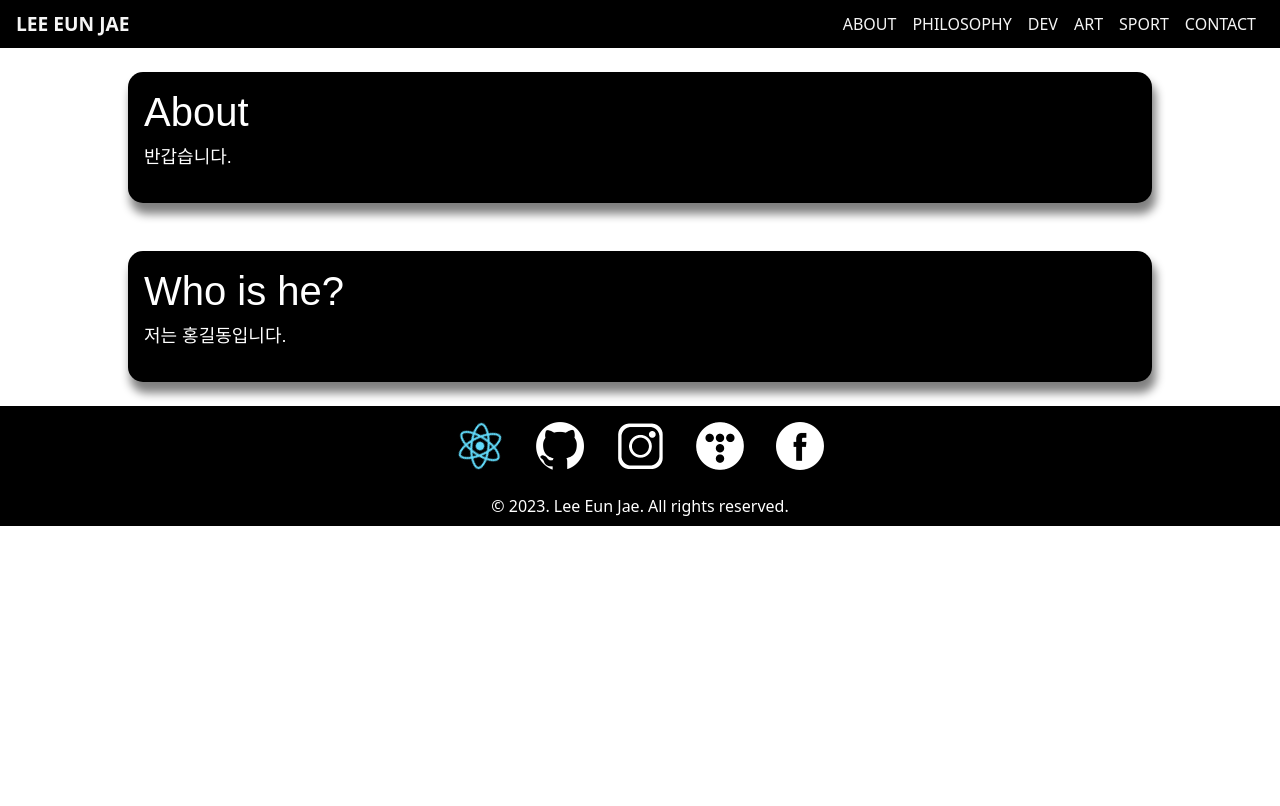
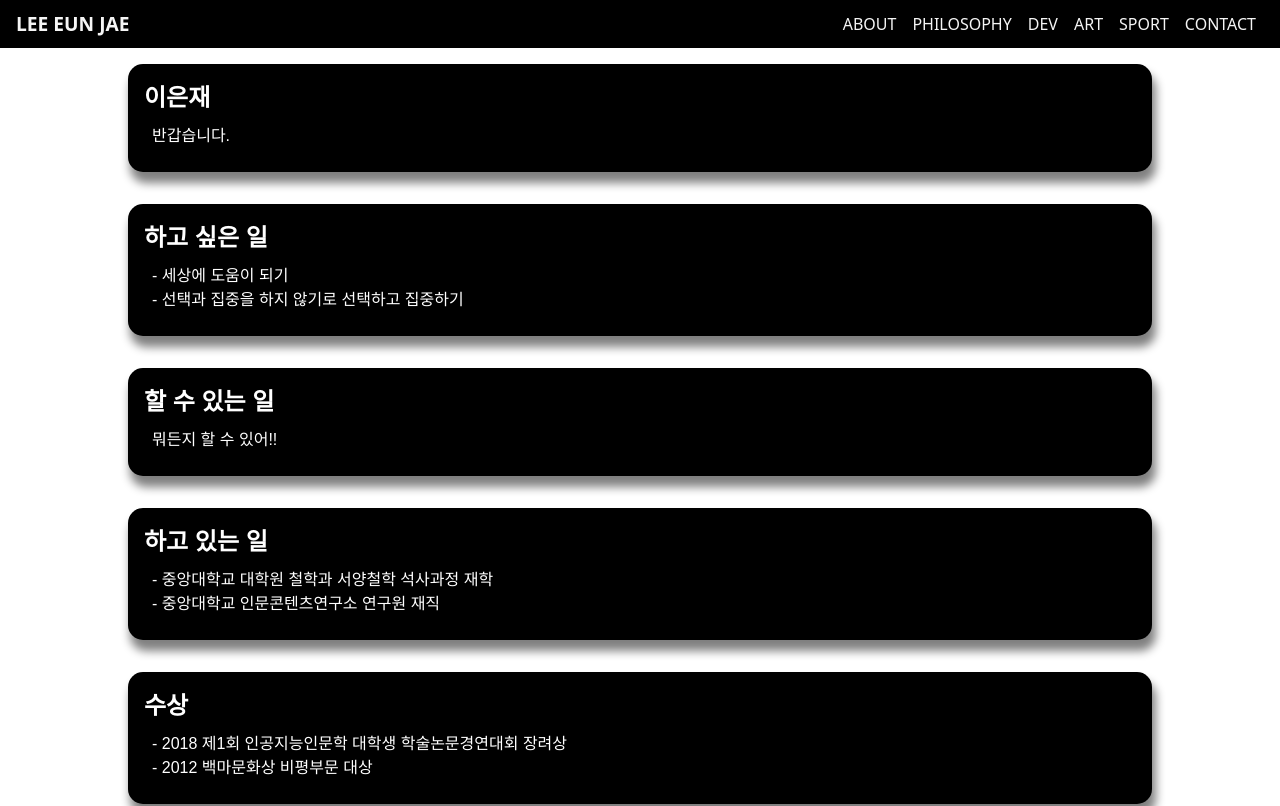
Before and after one commit to ej-rarus/blog, a React (Create React App) app: page /about in a window 1280 px wide. Shown: the top 806 px of the page. Built offline with nearby package versions, Linux system fonts and the light colour scheme.

Commit message:
about update

```diff
--- a/src/App.css
+++ b/src/App.css
@@ -1,17 +1,8 @@
 .App {
   text-align: center;
 }
-
-h1 {
-  font-family: 'Noto Sans KR', sans-serif;
-  font-weight: bold;
-
-}
-
-p {
-  font-family: 'Noto Sans KR', sans-serif;
-  font-weight: 300;
-  font-size: large;
+.Main-wrapper{
+  padding-top: 3rem;
 }
 
 .App-logo {
@@ -60,6 +51,9 @@ p {
   display: flex;
   align-content: center;
   justify-content: space-between;
+  position: fixed;
+  top: 0;
+  left: 0;
 }
 
 .Logo {
@@ -111,14 +105,28 @@ p {
   display: flex;
   flex-direction: column;
   justify-content: center;
-  margin: 1.5rem;
+  margin: 1rem;
   padding: 1rem;
   background-color: black;
   color: white;
   border-radius: 15px;
   box-shadow: 3px 10px 10px 1px gray;
   text-align: left;
+  white-space: pre-line;
   animation: smoothAppear 1300ms;
+}
+
+.Text-card-title{
+  font-family: 'Noto Sans KR', sans-serif;
+  font-weight: bold;
+  font-size: x-large;
+}
+
+.Text-card-text{
+  font-family: 'Noto Sans KR', sans-serif;
+  font-weight: 300;
+  font-size: normal;
+  margin: 0.5rem;
 }
 
 @keyframes smoothAppear {
--- a/src/App.js
+++ b/src/App.js
@@ -20,7 +20,7 @@ function App() {
     <div className="App">
 
       <BrowserRouter>
-
+        <div className='Main-wrapper'>
           <Navibar></Navibar>
 
           <Routes>
@@ -34,8 +34,9 @@ function App() {
             <Route path='*' element={<NotFound />}></Route>
           </Routes>
 
+
           <Footer></Footer>
-
+        </div>
       </BrowserRouter>
     </div>
 
--- a/src/components/Footer.js
+++ b/src/components/Footer.js
@@ -1,15 +1,15 @@
 /* eslint-disable */
 
-function Footer(){
-    return(
+function Footer() {
+    return (
         <div>
             <div className="Footer-wrapper">
                 <div className="Footer-icon-wrapper">
                     <img className="Footer-icon-rotate" src="img\footer\logo192.png"></img>
-                    <img className="Footer-icon-black" src="img\footer\git-hub.png"></img>
+                    <a href="https://github.com/ej-rarus"><img className="Footer-icon-black" src="img\footer\git-hub.png"></img></a>
                     <a href="https://www.instagram.com/ej_rarus/"><img className="Footer-icon-white" src="img\footer\instagram.png"></img></a>
-                    <img className="Footer-icon-white" src="img\footer\tistory.png"></img>
-                    <img className="Footer-icon-black" src="img\footer\facebook.png"></img>
+                    <a href="https://unite.tistory.com/"><img className="Footer-icon-white" src="img\footer\tistory.png"></img></a>
+                    <a href="https://www.facebook.com/eunjae.lee.7505"><img className="Footer-icon-black" src="img\footer\facebook.png"></img></a>
                 </div>
                 <div className="Footer-text">© 2023. Lee Eun Jae. All rights reserved.</div>
             </div>
--- a/src/components/TextCard.js
+++ b/src/components/TextCard.js
@@ -1,8 +1,14 @@
 function TextCard(props) {
     return (
         <div className="Text-card">
-            <h1>{props.contents[props.i].title}</h1>
-            <p>{props.contents[props.i].text}</p>
+            <div className="Text-card-title">{props.contents[props.i].title}</div>
+            <div className="Text-card-text">{props.contents[props.i].text.split("\n").map(
+                (txt) => (
+                    <>
+                        {txt}
+                        <br />
+                    </>
+                ))}</div>
         </div>
     )
 }
--- a/src/data/about_contents.js
+++ b/src/data/about_contents.js
@@ -3,16 +3,38 @@
 let about_contents = [
     {
         id: 0,
-        title: "About",
+        title: "이은재",
         text: "반갑습니다."
     },
 
     {
         id: 1,
-        title: "Who is he?",
-        text: "저는 홍길동입니다."
+        title: "하고 싶은 일",
+        text: "- 세상에 도움이 되기\n - 선택과 집중을 하지 않기로 선택하고 집중하기"
+    },
+    {
+        id: 2,
+        title: "할 수 있는 일",
+        text: "뭐든지 할 수 있어!!"
+    }, {
+        id: 3,
+        title: "하고 있는 일",
+        text: "- 중앙대학교 대학원 철학과 서양철학 석사과정 재학\n - 중앙대학교 인문콘텐츠연구소 연구원 재직"
+    }, {
+        id: 4,
+        title: "수상",
+        text: "- 2018 제1회 인공지능인문학 대학생 학술논문경연대회 장려상\n - 2012 백마문화상 비평부문 대상"
+    },
+    {
+        id: 5,
+        title: "활동",
+        text: "- 2020~ 4컷 웹툰 '어디에도 없는 만화' 연재중\n - 2019~ Processing Reference 한국어 번역중\n - 2017~ 비전공자 코딩 입문 스터디 운영중\n - 2021 서울특별시 시민회의 시민위원\n - 2021 생활코딩 머신러닝 이론편 베타테스터\n - 2012~2016 페이스북 그룹 책벌레 신촌 운영\n - 2009 십대들의 신문 기자"
+    }, {
+        id: 6,
+        title: "자격증",
+        text: "- 대한상공회의소 한자 국가공인자격 3급\n - TOEIC 950점\n - 자동차 운전 면허 (2종 보통)"
     }
 
 ];
 
-export{about_contents};
+export { about_contents };
```
Lines whose indentation alone changed are shown as unchanged.
